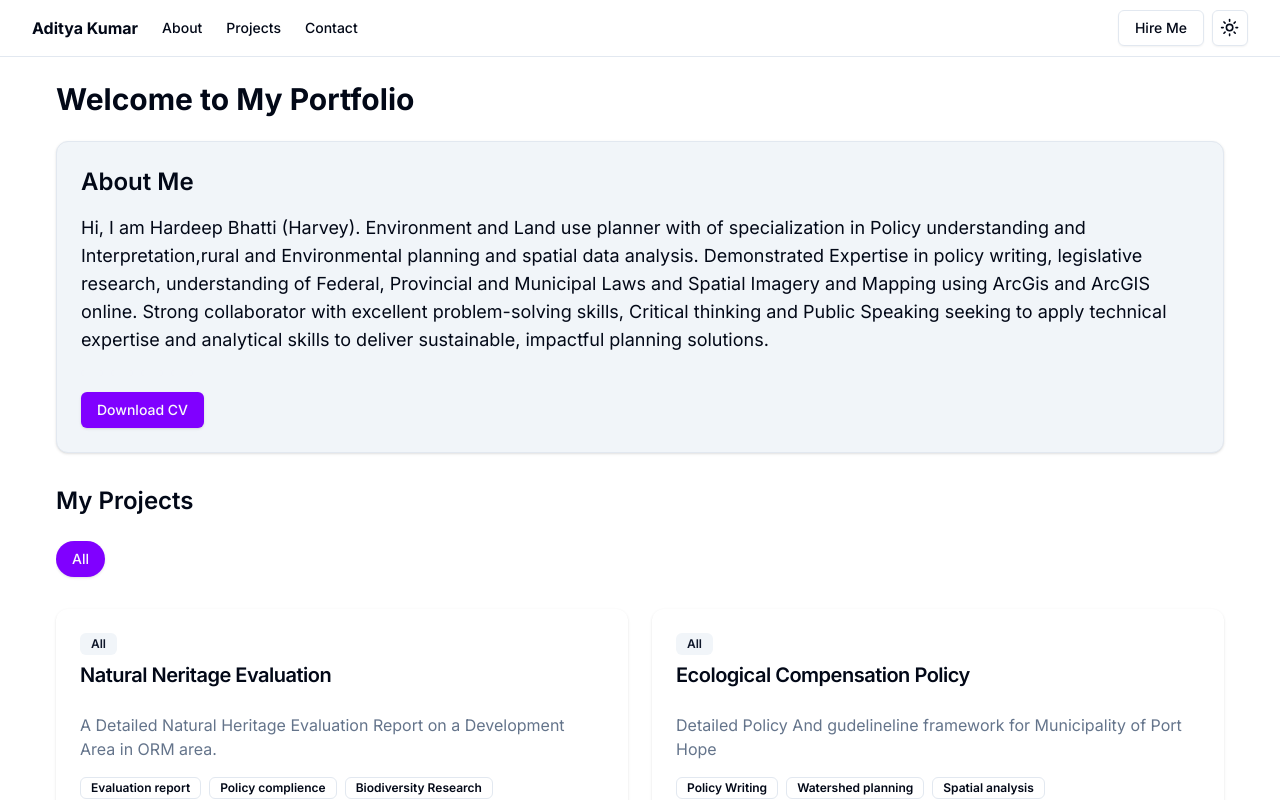
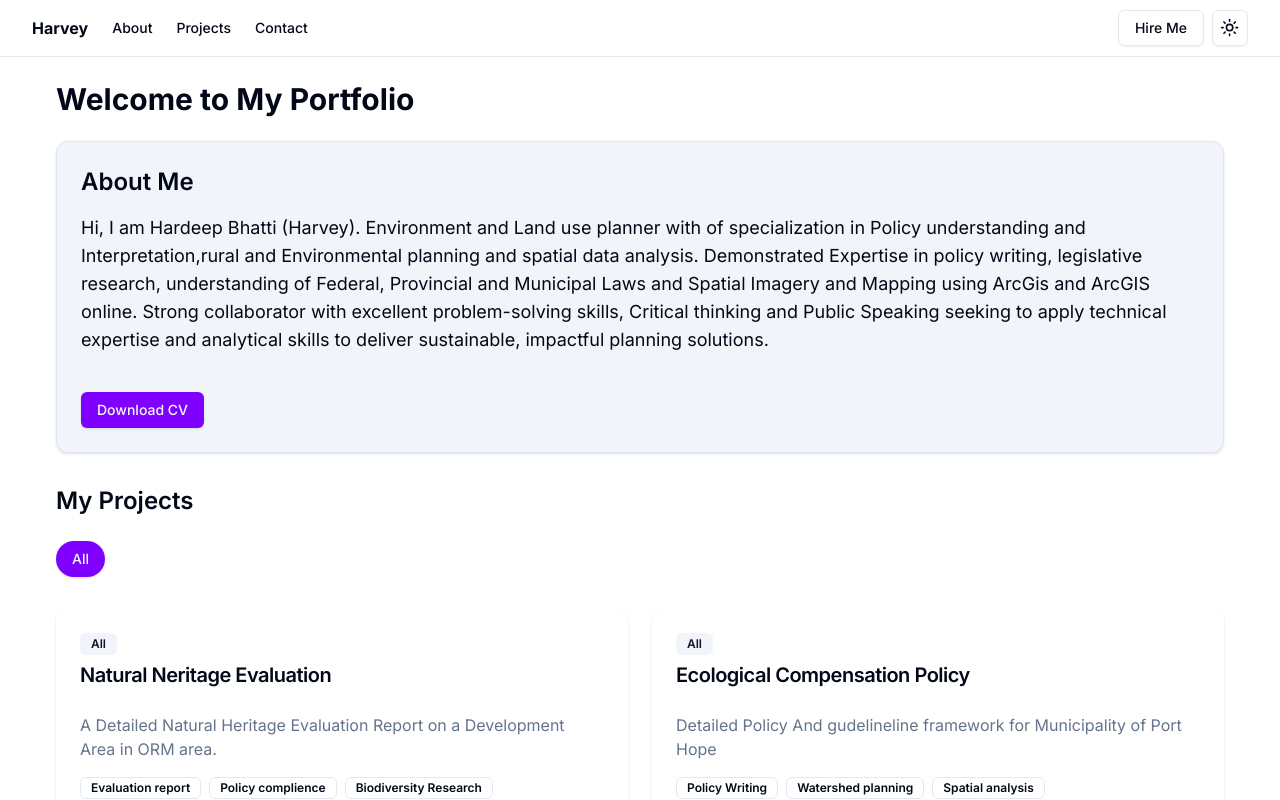
Before and after one commit to harvey2809/portfolioharvey-s, a Next.js app: page / in a window 1280 px wide. Shown: the top 800 px of the page. Built offline with nearby package versions, Linux system fonts and the light colour scheme.

Commit message:
Update header.tsx

```diff
--- a/components/header.tsx
+++ b/components/header.tsx
@@ -10,7 +10,7 @@ export function Header() {
         <div className="mr-4 hidden md:flex">
           <Link href="/" className="mr-6 flex items-center space-x-2">
             <span className="hidden font-bold sm:inline-block">
-              Aditya Kumar
+              Harvey
             </span>
           </Link>
           <nav className="flex items-center space-x-6 text-sm font-medium">
```
